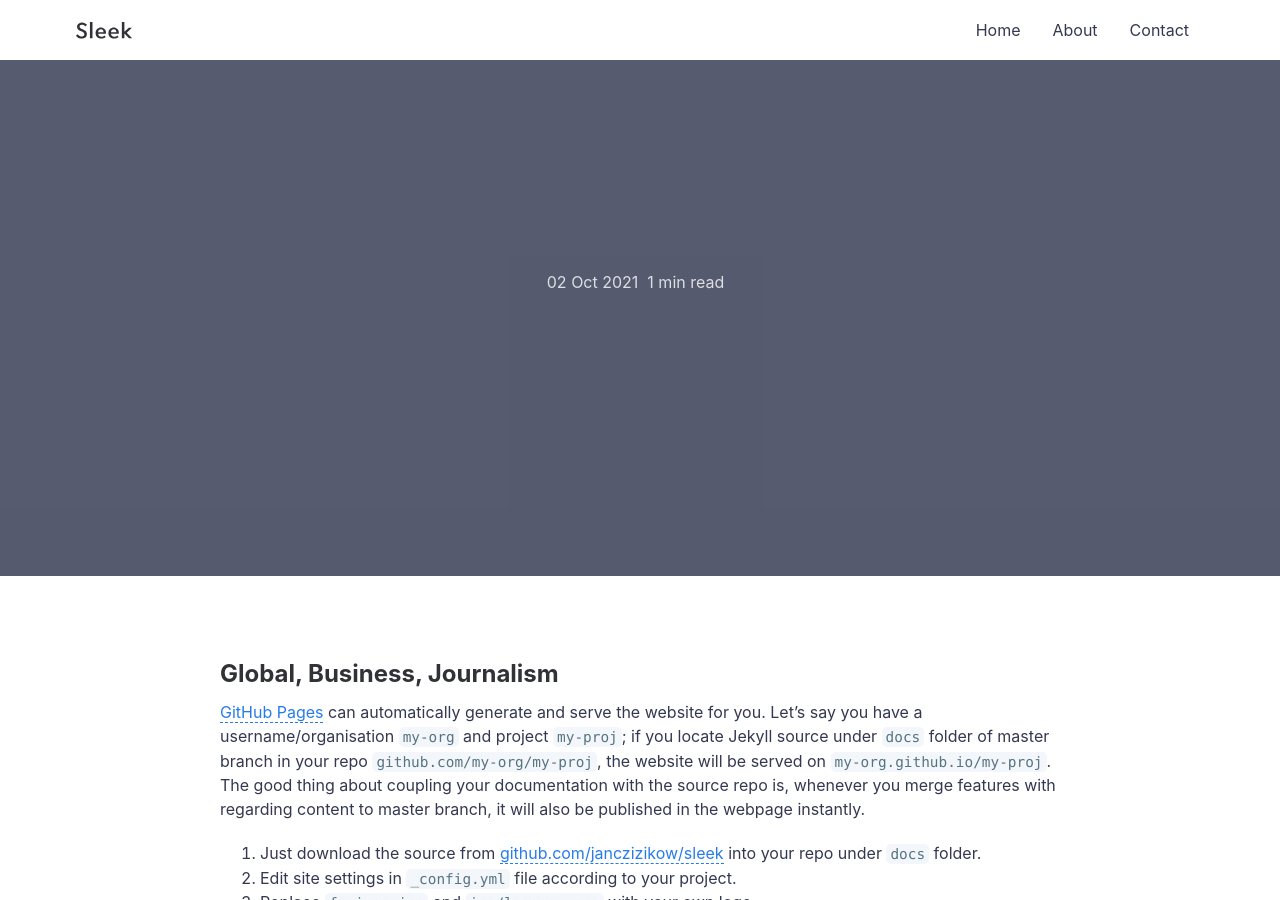
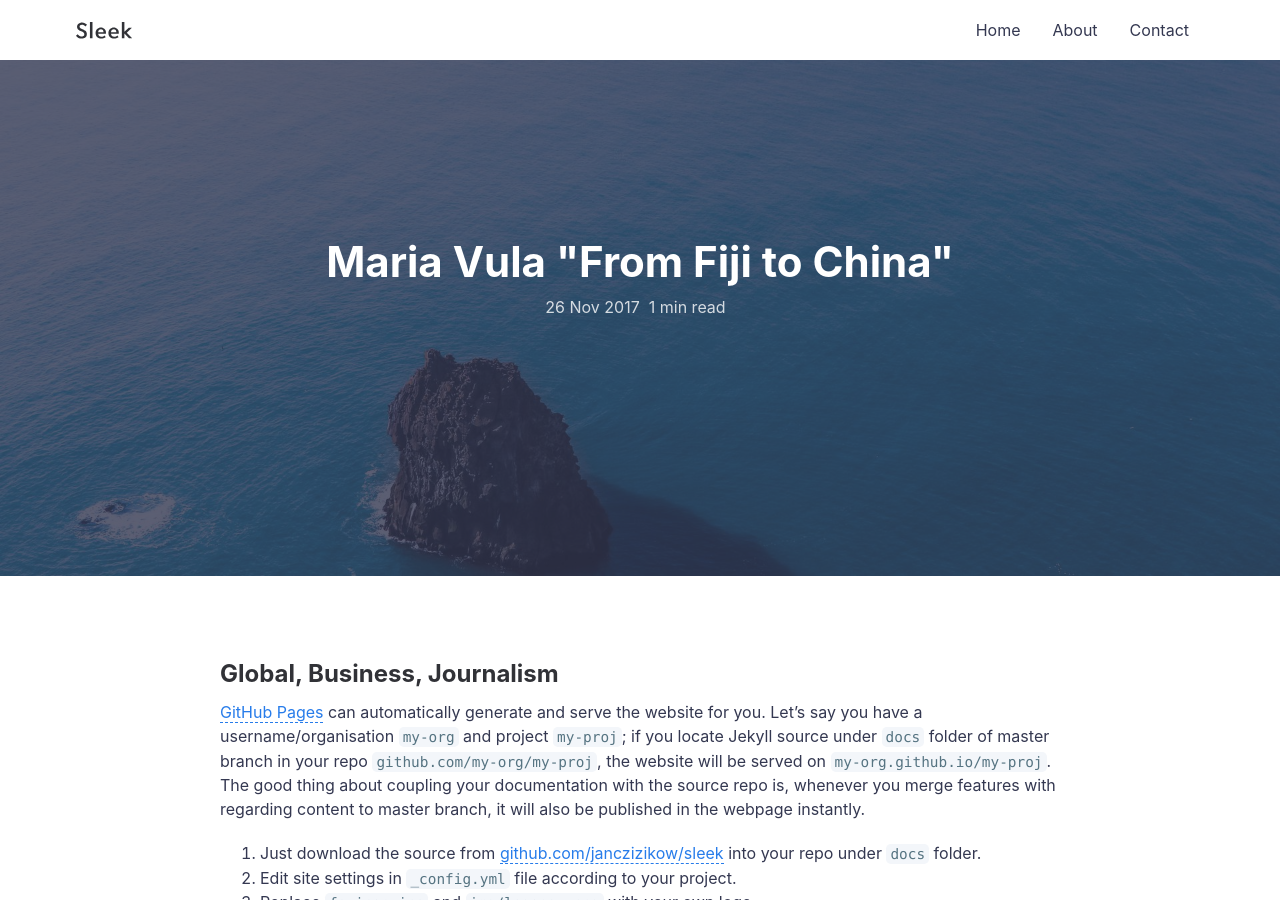
Before and after one commit to cpti372/cpti372.github.io, a Jekyll site: the page built from _posts/2017-11-26-getting-started.md, in a window 1280 px wide and 900 px high. Built offline with Jekyll 4.4.1, drawn with Linux system fonts in a browser that asks for light colours; our own code applies the rules of GitHub Pages for plain Markdown files; comment, search, counter and statistics services are not loaded.

Commit message:
Update 2017-11-26-getting-started.md

```diff
--- a/_posts/2017-11-26-getting-started.md
+++ b/_posts/2017-11-26-getting-started.md
@@ -1,6 +1,6 @@
 ---
 layout: post
-title: Maria Vula : From Fiji to China
+title: Maria Vula "From Fiji to China"
 featured-img: sleek
 ---
 
```
